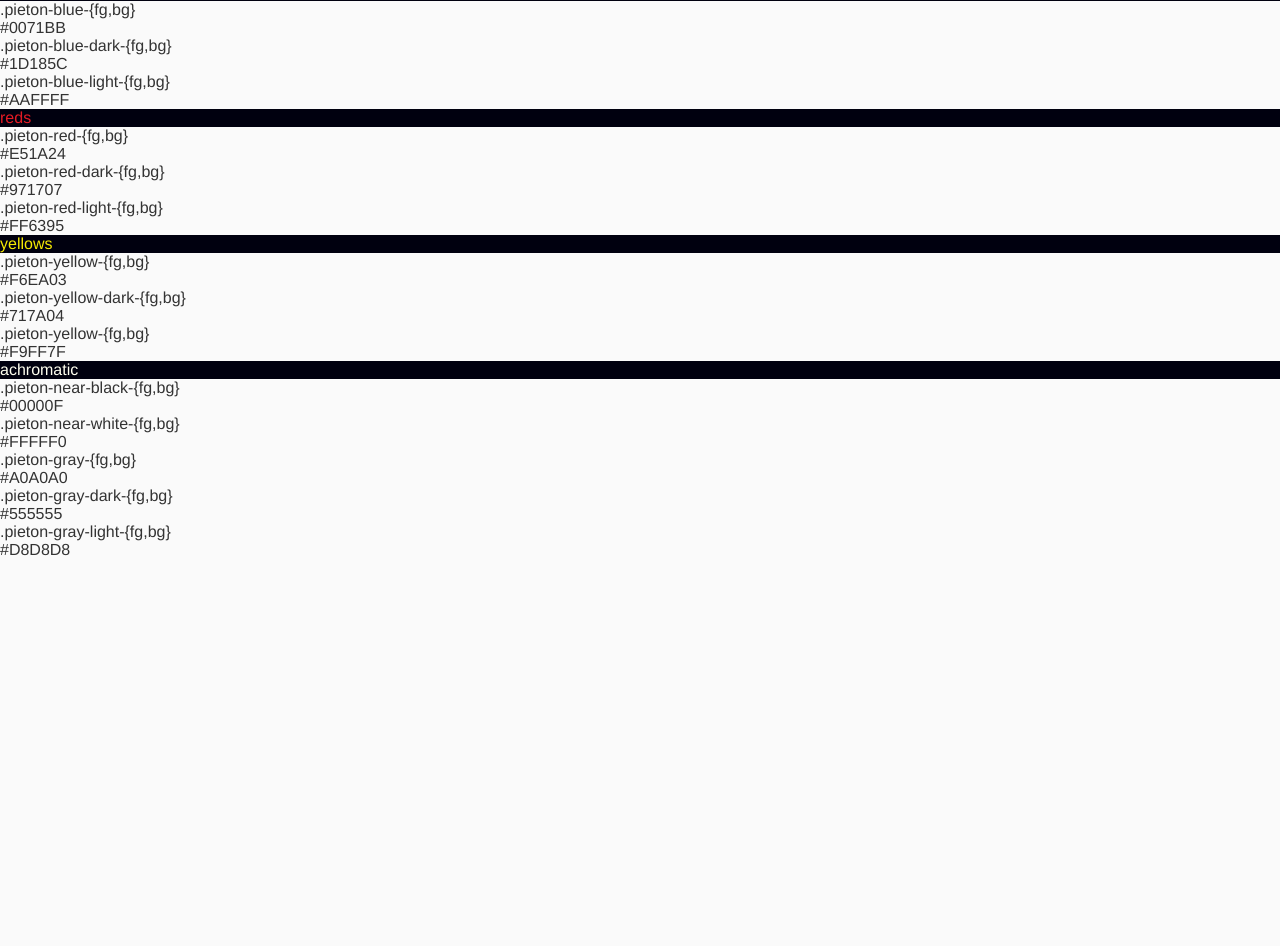
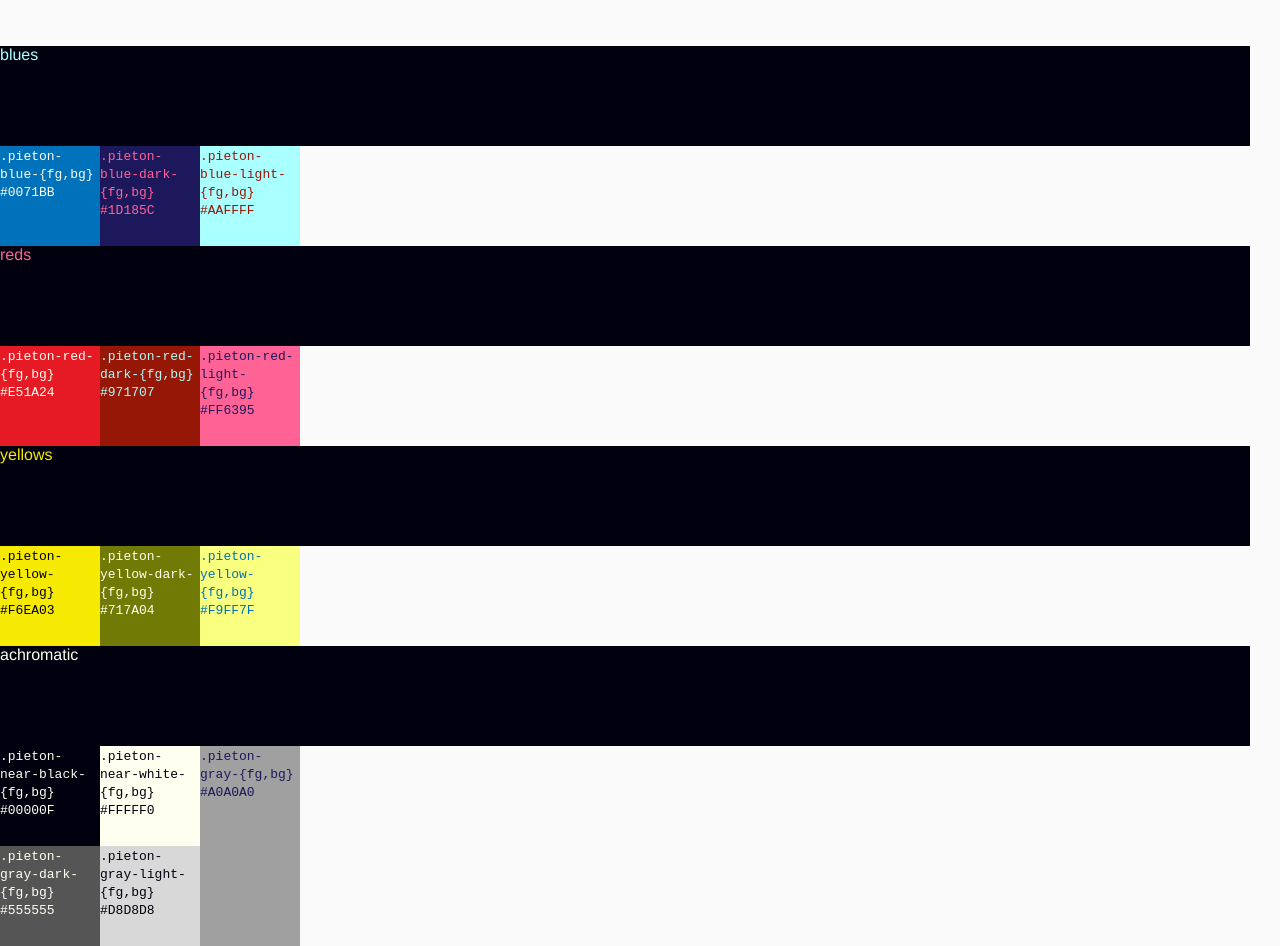
Before and after one commit to brazilla-ray/pieton, a website: page app/index.html in a window 1280 px wide. Shown: the part 54-1000 px from the top of the page. Before the commit the page ends 800 px from the top, so only its background shows below. Drawn offline with Linux system fonts and the light colour scheme.

Commit message:
fixes accessibility issues

```diff
--- a/app/index.html
+++ b/app/index.html
@@ -1,5 +1,5 @@
 <!DOCTYPE html>
-<html lang="">
+<html lang="en" xml:lang="en">
   <head>
     <meta charset="utf-8" />
     <meta name="description" content="" />
@@ -10,6 +10,7 @@
     <!-- build:css styles/main.css -->
     <link rel="stylesheet" href="styles/main.css" />
     <link rel="stylesheet" href="styles/pieton.css" />
+    <link rel="stylesheet" href="styles/grid.css" />
     <!-- endbuild -->
   </head>
   <body>
@@ -20,83 +21,113 @@
         your experience.
       </p>
     <![endif]-->
-    <h1>pi&eacute;ton</h1>
-    <dl>
-      <dt class="pieton-blue-fg pieton-near-black-bg">blues</dt>
-      <!-- blue -->
-      <dl>
-        <dt>&period;pieton&hyphen;blue&hyphen;&lbrace;fg&comma;bg&rbrace;</dt>
-        <dd>&num;0071BB</dd>
+    <main class="grid-container">
+      <h1 class="row-1-1 full-width">pi&eacute;ton</h1>
+      <dl class="full-width grid-container">
+        <dt class="row-1-1 full-width pieton-blue-light-fg pieton-near-black-bg">blues</dt>
+        <!-- blue -->
+        <dd class="row-2-1 column-1-2 pieton-blue-bg pieton-near-white-fg">
+          <div>
+              <code>&period;pieton&hyphen;blue&hyphen;&lbrace;fg&comma;bg&rbrace;</code>
+              <code>&num;0071BB</code>
+          </div>
+        </dd>
+        <!-- dark blue -->
+        <dd class="row-2-1 column-3-2 pieton-blue-dark-bg pieton-red-light-fg">
+          <div>
+            <code>&period;pieton&hyphen;blue&hyphen;dark&hyphen;&lbrace;fg&comma;bg&rbrace;</code>
+            <code>&num;1D185C</code>
+          </div>
+        </dd>
+        <!-- light blue-->
+        <dd class="row-2-1 column-5-2 pieton-blue-light-bg pieton-red-dark-fg">
+          <div>
+            <code>&period;pieton&hyphen;blue&hyphen;light&hyphen;&lbrace;fg&comma;bg&rbrace;</code>
+            <code>&num;AAFFFF</code>
+          </div>
+        </dd>
+        <dt class="row-3-1 full-width pieton-red-light-fg pieton-near-black-bg">reds</dt>
+        <!-- red -->
+        <dd class="row-4-1 column-1-2 pieton-red-bg pieton-near-white-fg">
+          <div>
+            <code>&period;pieton&hyphen;red&hyphen;&lbrace;fg&comma;bg&rbrace;</code>
+            <code>&num;E51A24</code>
+          </div>
+        </dd>
+        <!-- dark red -->
+        <dd class="row-4-1 column-3-2 pieton-red-dark-bg pieton-blue-light-fg">
+          <div>
+            <code>&period;pieton&hyphen;red&hyphen;dark&hyphen;&lbrace;fg&comma;bg&rbrace;</code>
+            <code>&num;971707</code>
+          </div>
+        </dd>
+        <!-- light red-->
+        <dd class="row-4-1 column-5-2 pieton-red-light-bg pieton-blue-dark-fg">
+          <div>
+            <code>&period;pieton&hyphen;red&hyphen;light&hyphen;&lbrace;fg&comma;bg&rbrace;</code>
+            <code>&num;FF6395</code>
+          </div>
+        </dd>
+        <dt class="row-5-1 full-width pieton-yellow-fg pieton-near-black-bg">yellows</dt>
+        <!-- yellow -->
+        <dd class="row-6-1 column-1-2 pieton-yellow-bg pieton-near-black-fg">
+          <div>
+            <code>&period;pieton&hyphen;yellow&hyphen;&lbrace;fg&comma;bg&rbrace;</code>
+            <code>&num;F6EA03</code>
+          </div>
+        </dd>
+        <!-- dark yellow-->
+        <dd class="row-6-1 column-3-2 pieton-yellow-dark-bg pieton-near-white-fg">
+          <div>
+            <code>&period;pieton&hyphen;yellow&hyphen;dark&hyphen;&lbrace;fg&comma;bg&rbrace;</code>
+            <code>&num;717A04</code>
+          </div>
+        </dd>
+        <!-- light yellow-->
+        <dd class="row-6-1 column-5-2 pieton-yellow-light-bg pieton-blue-fg">
+          <div>
+            <code>&period;pieton&hyphen;yellow&hyphen;&lbrace;fg&comma;bg&rbrace;</code>
+            <code>&num;F9FF7F</code>
+          </div>
+        </dd>
+        <dt class="row-7-1 full-width pieton-near-white-fg pieton-near-black-bg">achromatic</dt>
+        <!-- near-black -->
+        <dd class="row-8-1 column-1-2 pieton-near-black-bg pieton-near-white-fg">
+          <div>
+            <code>&period;pieton&hyphen;near&hyphen;black&hyphen;&lbrace;fg&comma;bg&rbrace;</code>
+            <code>&num;00000F</code>
+          </div>
+        </dd>
+        <!-- near-white -->
+        <dd class="row-8-1 column-3-2 pieton-near-white-bg pieton-near-black-fg">
+          <div>
+            <code>&period;pieton&hyphen;near&hyphen;white&hyphen;&lbrace;fg&comma;bg&rbrace;</code>
+            <code>&num;FFFFF0</code>
+          </div>
+        </dd class="row-8-1">
+        <!-- gray -->
+        <dd class="row-8-2 column-5-2 pieton-gray-bg pieton-blue-dark-fg">
+          <div>
+            <code>&period;pieton&hyphen;gray&hyphen;&lbrace;fg&comma;bg&rbrace;</code>
+            <code>&num;A0A0A0</code>
+          </div>
+        </dd class="row-8-1">
+        <!-- dark gray -->
+        <dd class="row-9-1 column-1-2 pieton-gray-dark-bg pieton-near-white-fg">
+          <div>
+            <code>&period;pieton&hyphen;gray&hyphen;dark&hyphen;&lbrace;fg&comma;bg&rbrace;</code>
+            <code>&num;555555</code>
+          </div>
+        </dd>
+        <!-- light gray -->
+        <dd class="row-9-1 column-3-2 pieton-gray-light-bg pieton-near-black-fg">
+          <div>
+            <code>&period;pieton&hyphen;gray&hyphen;light&hyphen;&lbrace;fg&comma;bg&rbrace;</code>
+            <code>&num;D8D8D8</code>
+          </div>
+        </dd>
       </dl>
-      <!-- dark blue -->
-      <dl>
-        <dt>&period;pieton&hyphen;blue&hyphen;dark&hyphen;&lbrace;fg&comma;bg&rbrace;</dt>
-        <dd>&num;1D185C</dd>
-      </dl>
-      <!-- light blue-->
-      <dl>
-        <dt>&period;pieton&hyphen;blue&hyphen;light&hyphen;&lbrace;fg&comma;bg&rbrace;</dt>
-        <dd>&num;AAFFFF</dd>
-      </dl>
-      <dt class="pieton-red-fg pieton-near-black-bg">reds</dt>
-      <!-- red -->
-      <dl>
-        <dt>&period;pieton&hyphen;red&hyphen;&lbrace;fg&comma;bg&rbrace;</dt>
-        <dd>&num;E51A24</dd>
-      </dl>
-      <!-- dark red -->
-      <dl>
-        <dt>&period;pieton&hyphen;red&hyphen;dark&hyphen;&lbrace;fg&comma;bg&rbrace;</dt>
-        <dd>&num;971707</dd>
-      </dl>
-      <!-- light red-->
-      <dl>
-        <dt>&period;pieton&hyphen;red&hyphen;light&hyphen;&lbrace;fg&comma;bg&rbrace;</dt>
-        <dd>&num;FF6395</dd>
-      </dl>
-      <dt class="pieton-yellow-fg pieton-near-black-bg">yellows</dt>
-      <!-- yellow -->
-      <dl>
-        <dt>&period;pieton&hyphen;yellow&hyphen;&lbrace;fg&comma;bg&rbrace;</dt>
-        <dd>&num;F6EA03</dd>
-      </dl>
-      <!-- dark yellow-->
-      <dl>
-        <dt>&period;pieton&hyphen;yellow&hyphen;dark&hyphen;&lbrace;fg&comma;bg&rbrace;</dt>
-        <dd>&num;717A04</dd>
-      </dl>
-      <!-- light yellow-->
-      <dl>
-        <dt>&period;pieton&hyphen;yellow&hyphen;&lbrace;fg&comma;bg&rbrace;</dt>
-        <dd>&num;F9FF7F</dd>
-      </dl>
-      <dt class="pieton-near-white-fg pieton-near-black-bg">achromatic</dt>
-      <!-- near-black -->
-      <dl>
-        <dt>&period;pieton&hyphen;near&hyphen;black&hyphen;&lbrace;fg&comma;bg&rbrace;</dt>
-        <dd>&num;00000F</dd>
-      </dl>
-      <!-- near-white -->
-      <dl>
-        <dt>&period;pieton&hyphen;near&hyphen;white&hyphen;&lbrace;fg&comma;bg&rbrace;</dt>
-        <dd>&num;FFFFF0</dd>
-      </dl>
-      <!-- gray -->
-      <dl>
-        <dt>&period;pieton&hyphen;gray&hyphen;&lbrace;fg&comma;bg&rbrace;</dt>
-        <dd>&num;A0A0A0</dd>
-      </dl>
-      <!-- dark gray -->
-      <dl>
-        <dt>&period;pieton&hyphen;gray&hyphen;dark&hyphen;&lbrace;fg&comma;bg&rbrace;</dt>
-        <dd>&num;555555</dd>
-      </dl>
-      <!-- light gray -->
-      <dl>
-        <dt>&period;pieton&hyphen;gray&hyphen;light&hyphen;&lbrace;fg&comma;bg&rbrace;</dt>
-        <dd>&num;D8D8D8</dd>
-      </dl>
-    </dl>
+    </main>
     <!-- build:js scripts/vendor.js -->
     <!-- endbuild -->
     <!-- build:js scripts/main.js -->
```
